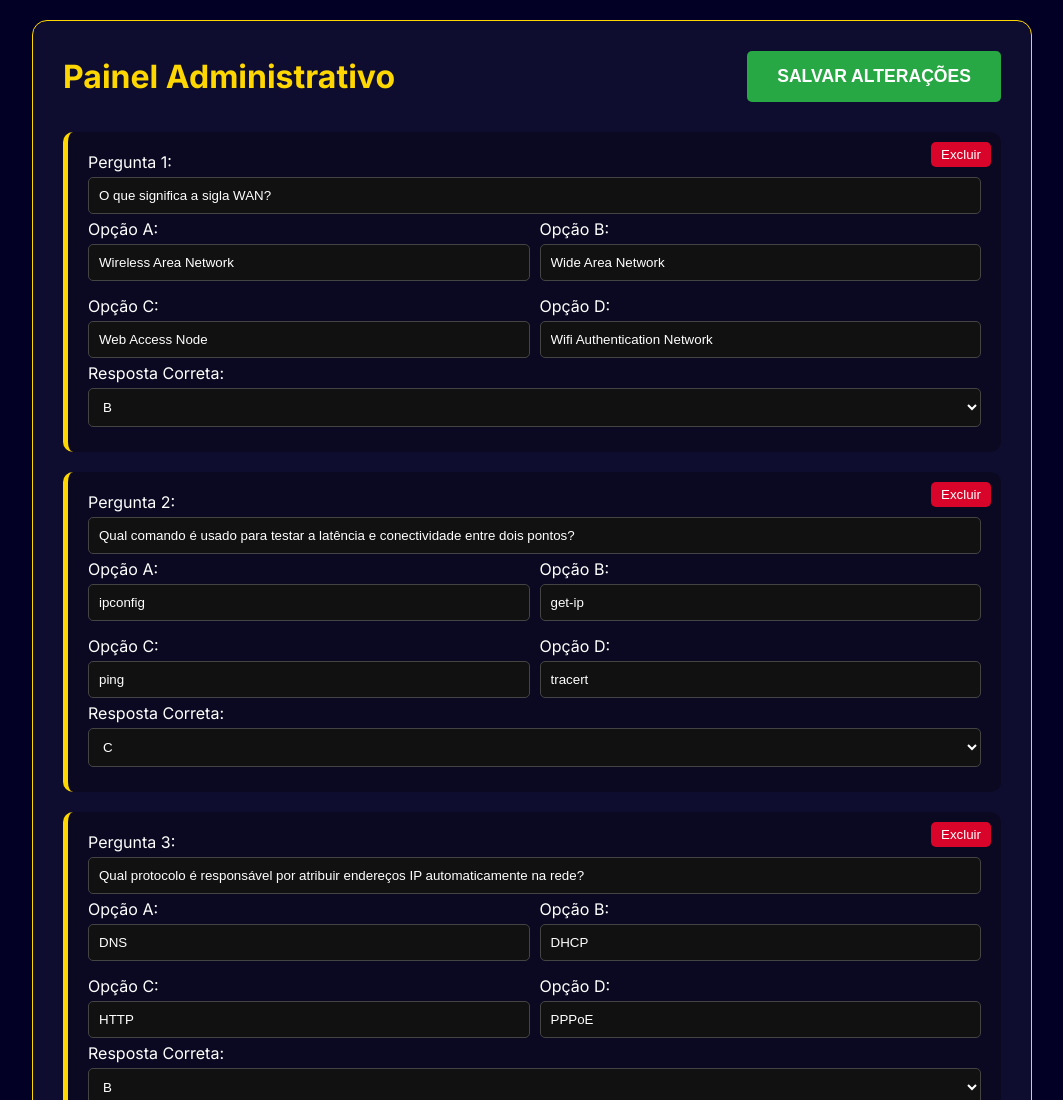
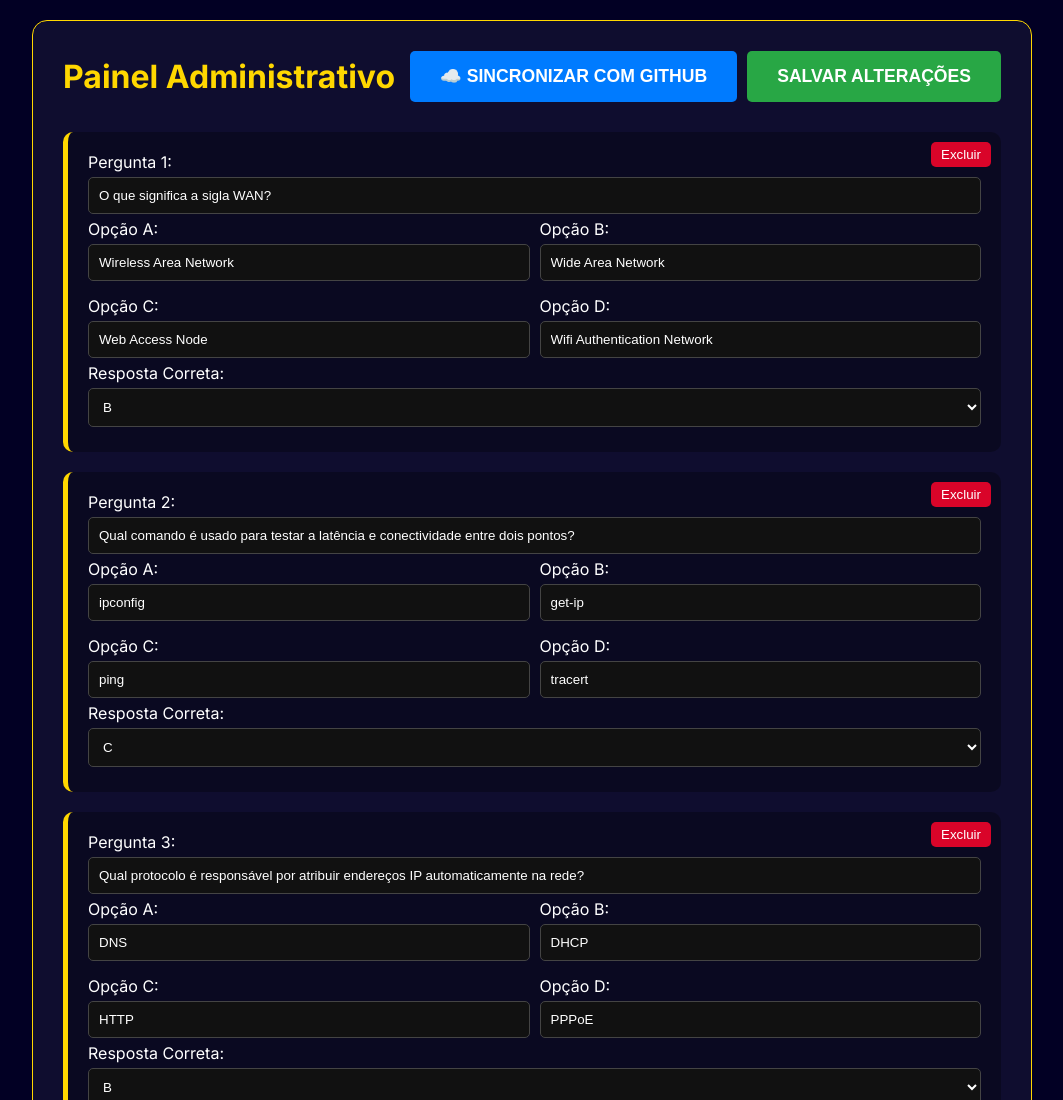
Before and after one commit to mundonetprovedor/showtelecom, a website: page admin.html in a window 1280 px wide. Shown: the top 1100 px of the page, without its empty margins (108-1171 px from the left). Drawn offline with Linux system fonts and the light colour scheme.

Commit message:
feat: add git sync button to admin panel for persistent changes

```diff
--- a/admin.html
+++ b/admin.html
@@ -83,7 +83,10 @@
     <div class="admin-container">
         <h1>
             Painel Administrativo
-            <button class="btn-save">SALVAR ALTERAÇÕES</button>
+            <div style="display: flex; gap: 10px;">
+                <button class="btn-save" style="background: #007bff;" onclick="syncGit()">☁️ SINCRONIZAR COM GITHUB</button>
+                <button class="btn-save">SALVAR ALTERAÇÕES</button>
+            </div>
         </h1>
 
         <div id="questions-list">
@@ -186,6 +189,29 @@
             }
         }
 
+        async function syncGit() {
+            if (!confirm("Isso enviará as mudanças atuais para o GitHub. Deseja continuar?")) return;
+
+            const statusMsg = document.getElementById('status-msg');
+            statusMsg.innerText = "Sincronizando com GitHub... Aguarde.";
+            statusMsg.style.color = "cyan";
+
+            try {
+                const response = await fetch('/api/git-sync', { method: 'POST' });
+                const text = await response.text();
+
+                if (response.ok) {
+                    statusMsg.style.color = "#28a745";
+                    statusMsg.innerText = "✅ " + text;
+                } else {
+                    throw new Error(text);
+                }
+            } catch (err) {
+                statusMsg.style.color = "red";
+                statusMsg.innerText = "❌ " + err.message;
+            }
+        }
+
         // Inicializa
         renderQuestions();
     </script>
```
Also changed, not shown: server.js (+20 -0 lines).
